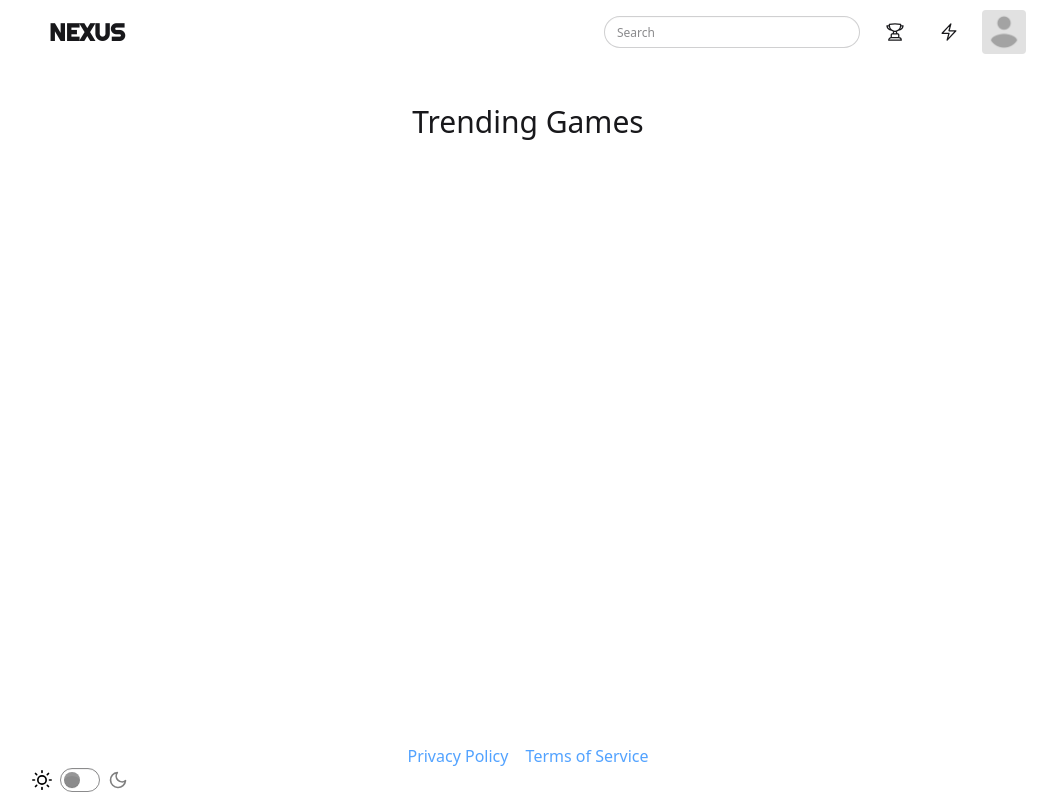
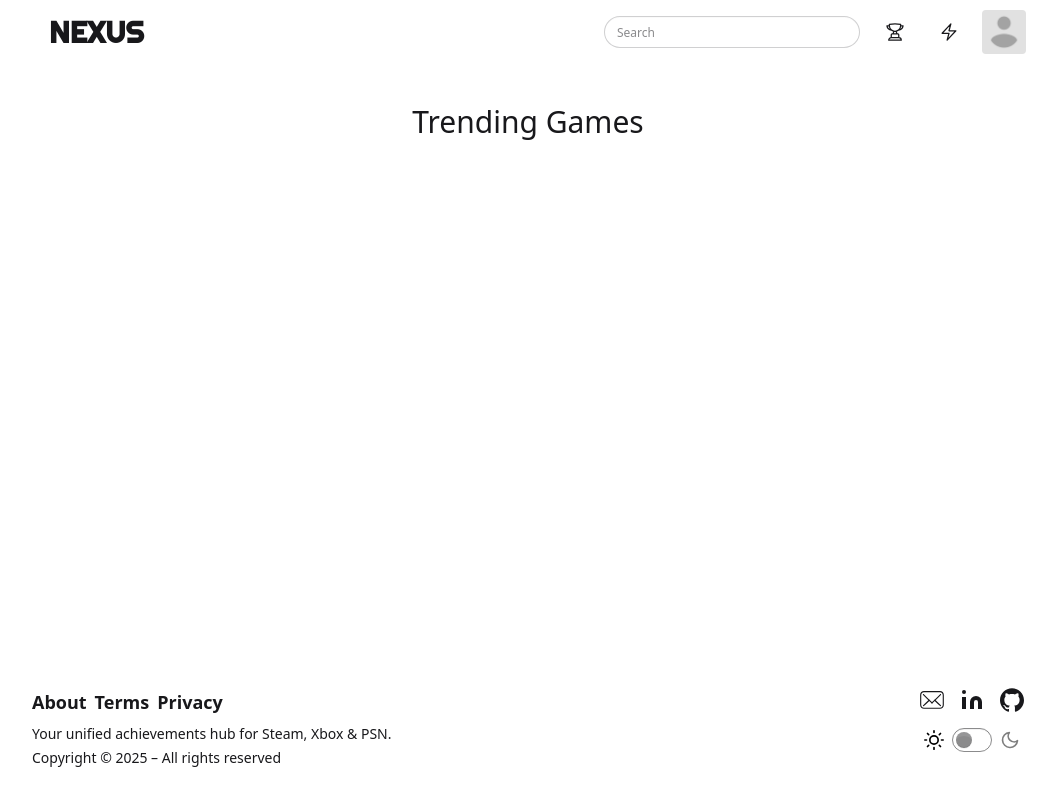
Before and after one commit to nicolassm145/achievement-tracker, a React (Vite) app: page / in a window 1280 px wide. Shown: the whole page, without its empty margins (112-1169 px from the left). Built offline with nearby package versions, Linux system fonts and the light colour scheme.

Commit message:
feat: enhance Footer and Header components with improved layout and styling

```diff
--- a/src/components/FooterComponent.tsx
+++ b/src/components/FooterComponent.tsx
@@ -1,26 +1,90 @@
-import { ThemeToggle } from "./ThemeComponent";
+import { ThemeToggle } from './ThemeComponent';
 
-const FooterComponent = () => {
+const FooterComponent: React.FC = () => {
   return (
-    <footer className="px-36 py-2 text-white">
-      <div className="container mx-auto text-center">
-        <p>
-          &copy; {new Date().getFullYear()} Your Company Name. All rights
-          reserved.
-        </p>
-        <p>
-          <a href="/privacy-policy" className="text-blue-400 hover:underline">
-            Privacy Policy
-          </a>{' '}
-          |
-          <a href="/terms-of-service" className="text-blue-400 hover:underline">
-            {' '}
-            Terms of Service
+    <footer className="footer bg-base-100 text-base-content flex flex-col items-center gap-8 p-8 sm:px-10 md:flex-row md:items-start md:justify-between md:px-36 lg:px-36">
+      {/* 1) Logo + Texto */}
+      <aside className="flex flex-col items-center md:items-start">
+        <div className="flex flex-row items-center gap-2 md:flex-row md:items-start">
+          <a
+            href="/about"
+            className="link link-hover text-base font-bold sm:text-lg"
+          >
+            About
           </a>
-        </p>
+          <a href="/terms" className="link link-hover text-base font-bold sm:text-lg">
+            Terms
+          </a>
+          <a href="/privacy" className="link link-hover text-base font-bold sm:text-lg">
+            Privacy
+          </a>
+        </div>
+
+        <div className="space-y-1 text-center md:text-left">
+          <p>Your unified achievements hub for Steam, Xbox &amp; PSN.</p>
+          <p>Copyright © {new Date().getFullYear()} – All rights reserved</p>
+        </div>
+      </aside>
+
+      {/* 3) Social + ThemeToggle */}
+      <nav className="flex flex-col items-center gap-4">
+        <div className="flex space-x-4">
+          {/* Email */}
+          <a
+            href="#"
+            aria-label="Custom Icon"
+            className="text-base-content fill-current"
+          >
+            <svg
+              xmlns="http://www.w3.org/2000/svg"
+              width="24"
+              height="24"
+              viewBox="0 0 256 256"
+              className="text-base-content fill-current"
+            >
+              <g
+                transform="translate(1.4066 1.4066) scale(2.81 2.81)"
+                fill="currentColor"
+                fillRule="nonzero"
+              >
+                <path d="M 75.546 78.738 H 14.455 C 6.484 78.738 0 72.254 0 64.283 V 25.716 c 0 -7.97 6.485 -14.455 14.455 -14.455 h 61.091 c 7.97 0 14.454 6.485 14.454 14.455 v 38.567 C 90 72.254 83.516 78.738 75.546 78.738 z M 14.455 15.488 c -5.64 0 -10.228 4.588 -10.228 10.228 v 38.567 c 0 5.64 4.588 10.229 10.228 10.229 h 61.091 c 5.64 0 10.228 -4.589 10.228 -10.229 V 25.716 c 0 -5.64 -4.588 -10.228 -10.228 -10.228 H 14.455 z" />
+                <path d="M 11.044 25.917 C 21.848 36.445 32.652 46.972 43.456 57.5 c 2.014 1.962 5.105 -1.122 3.088 -3.088 C 35.74 43.885 24.936 33.357 14.132 22.83 C 12.118 20.867 9.027 23.952 11.044 25.917 L 11.044 25.917 z" />
+                <path d="M 46.544 57.5 c 10.804 -10.527 21.608 -21.055 32.412 -31.582 c 2.016 -1.965 -1.073 -5.051 -3.088 -3.088 C 65.064 33.357 54.26 43.885 43.456 54.412 C 41.44 56.377 44.529 59.463 46.544 57.5 L 46.544 57.5 z" />
+                <path d="M 78.837 64.952 c -7.189 -6.818 -14.379 -13.635 -21.568 -20.453 c -2.039 -1.933 -5.132 1.149 -3.088 3.088 c 7.189 6.818 14.379 13.635 21.568 20.453 C 77.788 69.973 80.881 66.89 78.837 64.952 L 78.837 64.952 z" />
+                <path d="M 14.446 68.039 c 7.189 -6.818 14.379 -13.635 21.568 -20.453 c 2.043 -1.938 -1.048 -5.022 -3.088 -3.088 c -7.189 6.818 -14.379 13.635 -21.568 20.453 C 9.315 66.889 12.406 69.974 14.446 68.039 L 14.446 68.039 z" />
+              </g>
+            </svg>
+          </a>
+          {/* Linkedin */}
+          <a
+            href="#"
+            aria-label="Linkedin"
+            className="text-base-content fill-current"
+          >
+            <svg width="24" height="24" viewBox="0 0 24 24">
+              <path
+                stroke="none"
+                d="M16 8a6 6 0 016 6v7h-4v-7a2 2 0 00-2-2 2 2 0 00-2 2v7h-4v-7a6 6 0 016-6zM2 9h4v12H2z"
+              ></path>
+              <circle cx="4" cy="4" r="2" stroke="none"></circle>
+            </svg>
+          </a>
+          {/* Github */}
+          <a
+            href="#"
+            aria-label="Facebook"
+            className="text-base-content fill-current"
+          >
+            <svg width="24" height="24" viewBox="0 0 24 24">
+              <path d="M12 .297c-6.63 0-12 5.373-12 12 0 5.303 3.438 9.8 8.205 11.385.6.113.82-.258.82-.577 0-.285-.01-1.04-.015-2.04-3.338.724-4.042-1.61-4.042-1.61C4.422 18.07 3.633 17.7 3.633 17.7c-1.087-.744.084-.729.084-.729 1.205.084 1.838 1.236 1.838 1.236 1.07 1.835 2.809 1.305 3.495.998.108-.776.417-1.305.76-1.605-2.665-.3-5.466-1.332-5.466-5.93 0-1.31.465-2.38 1.235-3.22-.135-.303-.54-1.523.105-3.176 0 0 1.005-.322 3.3 1.23.96-.267 1.98-.399 3-.405 1.02.006 2.04.138 3 .405 2.28-1.552 3.285-1.23 3.285-1.23.645 1.653.24 2.873.12 3.176.765.84 1.23 1.91 1.23 3.22 0 4.61-2.805 5.625-5.475 5.92.42.36.81 1.096.81 2.22 0 1.606-.015 2.896-.015 3.286 0 .315.21.69.825.57C20.565 22.092 24 17.592 24 12.297c0-6.627-5.373-12-12-12"></path>
+            </svg>
+          </a>
+        </div>
+
         <ThemeToggle />
-      </div>
+      </nav>
     </footer>
   );
 };
+
 export default FooterComponent;
--- a/src/components/HeaderComponent.tsx
+++ b/src/components/HeaderComponent.tsx
@@ -5,7 +5,6 @@ import {
   BoltIcon,
   TrophyIcon,
 } from '@heroicons/react/24/outline';
-import { ThemeToggle } from './ThemeComponent';
 
 const HeaderComponent: React.FC = () => {
   const [isSearchOpen, setIsSearchOpen] = useState(false);
@@ -13,7 +12,7 @@ const HeaderComponent: React.FC = () => {
   return (
     <nav className="navbar bg-base-100 px-4 sm:px-10 lg:px-36">
       <div className="flex-1">
-        <a href="/" className="btn btn-ghost text-lg sm:text-2xl">
+        <a href="/" className="btn btn-ghost text-lg sm:text-3xl">
           <span className="font-righteous hidden sm:inline">NEXUS</span>
           <span className="font-righteous sm:hidden">NEXUS</span>
         </a>
@@ -28,7 +27,7 @@ const HeaderComponent: React.FC = () => {
 
         <a href="/games">
           <button className="btn btn-ghost p-2">
-            <TrophyIcon className="hidden size-5  md:block" />
+            <TrophyIcon className="hidden size-5 md:block" />
           </button>
         </a>
 
@@ -72,25 +71,30 @@ const HeaderComponent: React.FC = () => {
             className="menu menu-sm dropdown-content bg-base-100 rounded-box z-[1] mt-3 w-48 p-2 shadow-lg sm:w-52"
           >
             <li>
-              <a href="/" className="justify-between">Profile</a>
+              <a href="/" className="justify-between">
+                Profile
+              </a>
             </li>
             <li className="md:hidden">
-              <a href="/games" className="flex items-center gap-2">Games</a>
+              <a href="/games" className="flex items-center gap-2">
+                Games
+              </a>
             </li>
             <li className="md:hidden">
-              <a href="/activity" className="flex items-center gap-2">Activity</a>
+              <a href="/activity" className="flex items-center gap-2">
+                Activity
+              </a>
             </li>
 
             <li>
-              <a href="/setting" >Settings</a>
+              <a href="/setting">Settings</a>
             </li>
             <li>
-              <a href="/login" >Logout</a>
+              <a href="/login">Logout</a>
             </li>
           </ul>
         </div>
       </div>
-
     </nav>
   );
 };
--- a/src/pages/Home/index.tsx
+++ b/src/pages/Home/index.tsx
@@ -5,6 +5,8 @@ const HomePage = () => {
     <SystemLayout>
       <div className="">
         <h1 className="my-10 text-center font-sans text-3xl">Trending Games</h1>
+        <span></span>
+
       </div>
     </SystemLayout>
   );
```
